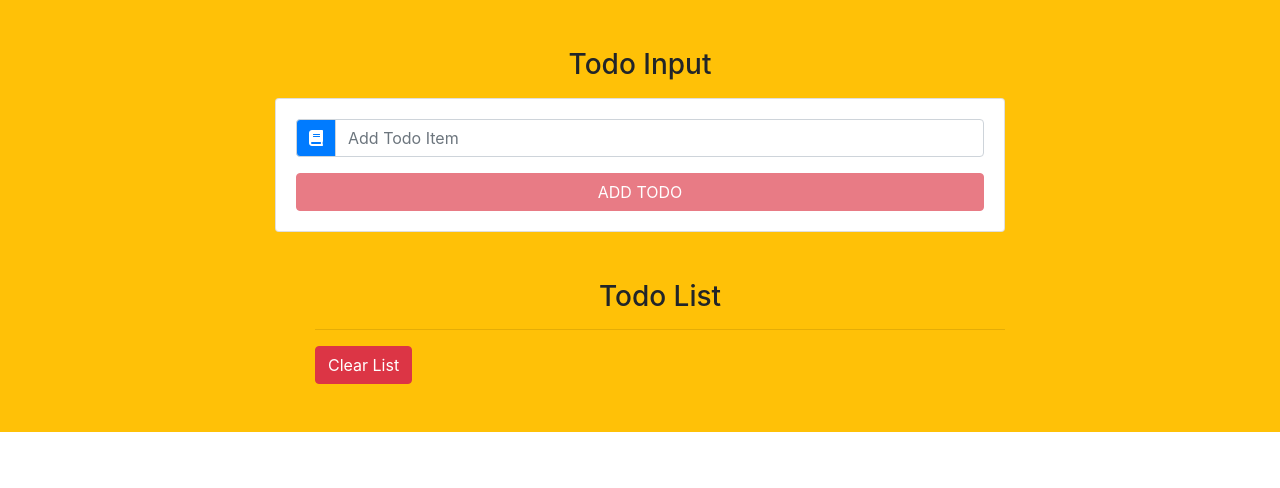
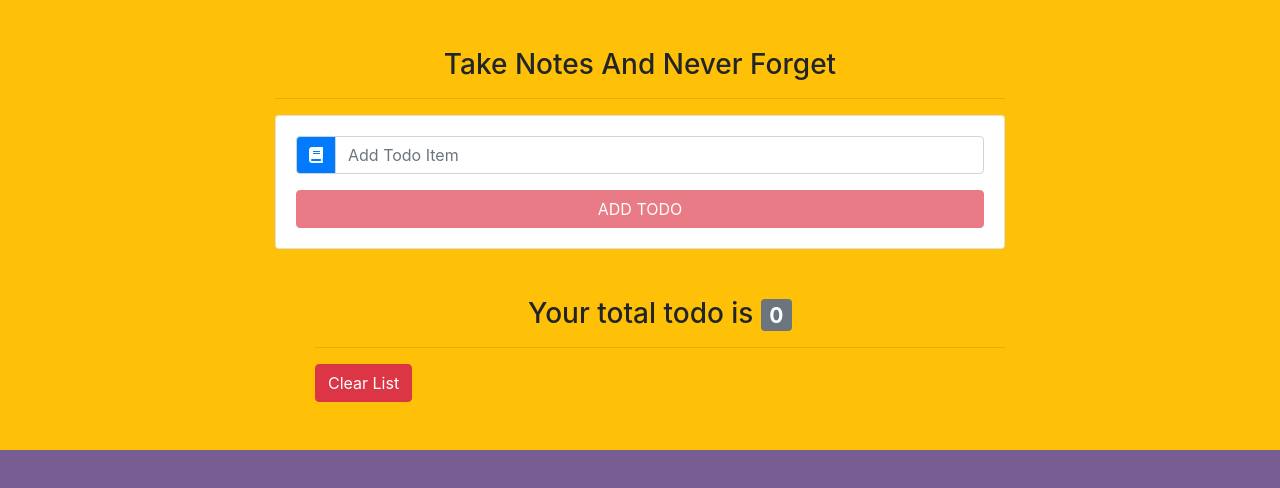
Before and after one commit to tweneboah/react-todo-app, a React (Create React App) app: page / in a window 1280 px wide. Shown: the top 488 px of the page. Built offline with nearby package versions, Linux system fonts and the light colour scheme.

Commit message:
styles added

```diff
--- a/src/App.js
+++ b/src/App.js
@@ -1,8 +1,11 @@
 import React from 'react';
 import 'bootstrap/dist/css/bootstrap.min.css'
+import './index.css'
+
 import uuid from 'uuid';
 import TodoInput from './components/TodoInput/TodoInput';
 import TodoList from './components/TodoList/TodoList';
+import AuthorNotes from './components/AuthorNotes/AuthorNotes'
 
 
 class App extends React.Component {
@@ -78,8 +81,8 @@ handleEdit = (id) => {
          <div className='container'>
             <div className='row'>
               <div className='col-10 mx-auto col-md-8 mt-5'>
-                  <h3 className='text-capitalize text-center'>Todo Input</h3>
-
+                  <h3 className='text-capitalize text-center'>Take Notes and never forget</h3>
+                 <hr/>
                   <TodoInput
                   item={this.state.item}
                   handleChange ={this.handleChange}
@@ -92,7 +95,9 @@ handleEdit = (id) => {
                   handleDelete={this.handleDelete}
                   handleEdit={this.handleEdit}
                   />
+
               </div>
+
             </div>
           </div>
     </div>
--- /dev/null
+++ b/src/components/AuthorNotes/AuthorNotes.js
@@ -0,0 +1,14 @@
+import React from 'react';;
+
+
+
+const AuthorNotes = () => {
+    return(
+        <div>
+            <h3>Main concepts</h3>
+            <p></p>
+        </div>
+    )
+}
+
+export default AuthorNotes;
--- a/src/components/TodoList/TodoList.js
+++ b/src/components/TodoList/TodoList.js
@@ -7,7 +7,7 @@ class TodoList extends Component {
         const {items, clearList, handleDelete, handleEdit} = this.props
         return (
             <ul className='list-grpup my-5'>
-                <h3 className='text-capitalize text-center' >Todo List</h3>
+                <h3 className='text-center'>Your total todo is <span class="badge badge-secondary">{items.length}</span></h3>
                 <hr/>
                 {items.map((item) => {
                     return (
--- a/src/index.css
+++ b/src/index.css
@@ -6,6 +6,7 @@ body {
     sans-serif;
   -webkit-font-smoothing: antialiased;
   -moz-osx-font-smoothing: grayscale;
+  background: rgb(119, 93, 145);
 }
 
 code {
```
